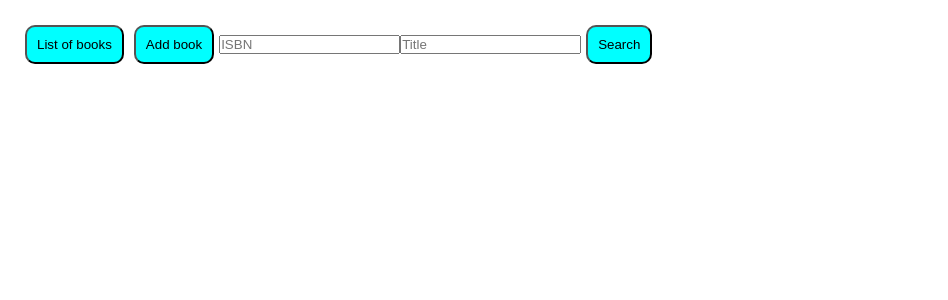
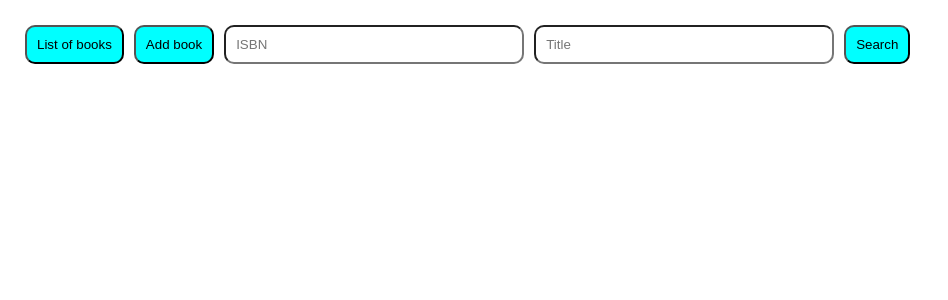
Before and after one commit to VictorFil67/library-front, a React (Create React App) app: page / in a window 1280 px wide. Shown: the top 300 px of the page, without its empty margins (0-948 px from the left). Built offline with nearby package versions, Linux system fonts and the light colour scheme.

Commit message:
deleted all unnecessary

```diff
--- a/src/App.css
+++ b/src/App.css
@@ -59,3 +59,10 @@ button {
   cursor: pointer;
   background-color: aqua;
 }
+
+.search {
+  padding: 10px;
+  border-radius: 10px;
+  min-width: 300px;
+  margin: 5px;
+}
--- a/src/App.jsx
+++ b/src/App.jsx
@@ -1,5 +1,4 @@
 import { useEffect, useState } from "react";
-// import axios from "axios";
 
 import "./App.css";
 import { api } from "./api/api";
@@ -15,12 +14,10 @@ function App() {
   const [author, setAuthor] = useState("");
   const [searchByIsbn, setSearchByIsbn] = useState("");
   const [searchByTitle, setSearchByTitle] = useState("");
-  // const [book, setBook] = useState("");
 
   async function getBooksList() {
     try {
       const { data } = await api("/");
-      console.log(data);
 
       setBooks(data);
     } catch (error) {
@@ -29,14 +26,9 @@ function App() {
   }
 
   function open(e) {
-    // e.target.nodeName === 'A'
-
-    console.log(e.currentTarget.nodeName);
     setmodal(e.currentTarget.nodeName);
   }
-  // function open() {
-  //   setmodal(true);
-  // }
+
   function close() {
     setmodal(false);
   }
@@ -73,10 +65,9 @@ function App() {
         params: query,
       });
       const book = [];
-      console.log(data);
+
       book.push(data);
       setBooks(book);
-      console.log(books);
     } catch (error) {
       setBooks([]);
       if (error.response.data.message === "Not Found") {
@@ -86,7 +77,6 @@ function App() {
       } else {
         console.error(error.message);
       }
-      // console.error.response.data.message ?? console.error.message;
     }
   }
 
@@ -100,6 +90,7 @@ function App() {
         placeholder="ISBN"
         value={searchByIsbn}
         onChange={handleChange}
+        className="search"
       />
       <input
         type="text"
@@ -107,6 +98,7 @@ function App() {
         placeholder="Title"
         value={searchByTitle}
         onChange={handleChange}
+        className="search"
       />
       <button onClick={searchBook}>Search</button>
 
--- a/src/api/api.js
+++ b/src/api/api.js
@@ -1,6 +1,5 @@
 import axios from "axios";
 
 export const api = axios.create({
-  //   baseURL: "https://e-pharmacy-franchise-back.onrender.com/api",
   baseURL: "http://localhost:4000/books",
 });
--- a/src/components/Book/Book.jsx
+++ b/src/components/Book/Book.jsx
@@ -17,12 +17,9 @@ export const Book = ({
 
   function handleclick(e) {
     if (e.target.nodeName === "BUTTON") {
-      console.log(e.currentTarget);
-      console.log(e.target);
       return;
     }
     if (e.target.nodeName !== "INPUT") {
-      console.log(e.target.nodeName);
       setState();
       open(e);
     }
@@ -35,8 +32,8 @@ export const Book = ({
 
   async function deleteBook(isbn) {
     try {
-      const { data } = await api.delete(`/${isbn}`);
-      console.log(data);
+      await api.delete(`/${isbn}`);
+
       getBooksList();
     } catch (error) {
       return console.error(error);
@@ -44,15 +41,14 @@ export const Book = ({
   }
 
   async function handleChange(e) {
-    console.log(check);
     setCheck(!check);
-    console.log(check);
+
     if (e.target.nodeName === "INPUT") {
       try {
-        const { data } = await api.patch(`/${isbn}/borrow`, {
+        await api.patch(`/${isbn}/borrow`, {
           isBorrowed: !check,
         });
-        console.log(data);
+
         getBooksList();
       } catch (error) {
         return console.error(error);
--- a/src/components/Book/Book.module.css
+++ b/src/components/Book/Book.module.css
@@ -6,3 +6,6 @@
   border-radius: 10px;
   padding: 15px;
 }
+input {
+  margin-left: 10px;
+}
--- a/src/components/Form/Form.jsx
+++ b/src/components/Form/Form.jsx
@@ -52,8 +52,8 @@ export const Form = ({
 
     const book = { isbn: isbnValue, title: titleValue, author: authorValue };
     try {
-      const { data } = await api.post("/", book);
-      console.log(data);
+      await api.post("/", book);
+
       close();
       getBooksList();
     } catch (error) {
@@ -66,8 +66,8 @@ export const Form = ({
 
     const book = { isbn: isbnValue, title: titleValue, author: authorValue };
     try {
-      const { data } = await api.put(`/${isbn}`, book);
-      console.log(data);
+      await api.put(`/${isbn}`, book);
+
       close();
       getBooksList();
     } catch (error) {
--- a/src/components/Modal/Modal.module.css
+++ b/src/components/Modal/Modal.module.css
@@ -15,10 +15,9 @@
   position: relative;
   border: 2px solid green;
   padding: 20px;
-  /* color: red; */
+
   background-color: rgb(198, 224, 201);
   border-radius: 14px;
-  /* max-width: 273px; */
 }
 
 .closeButton {
--- a/src/index.js
+++ b/src/index.js
@@ -1,17 +1,11 @@
-import React from 'react';
-import ReactDOM from 'react-dom/client';
-import './index.css';
-import App from './App';
-import reportWebVitals from './reportWebVitals';
+import React from "react";
+import ReactDOM from "react-dom/client";
+import "./index.css";
+import App from "./App";
 
-const root = ReactDOM.createRoot(document.getElementById('root'));
+const root = ReactDOM.createRoot(document.getElementById("root"));
 root.render(
   <React.StrictMode>
     <App />
   </React.StrictMode>
 );
-
-// If you want to start measuring performance in your app, pass a function
-// to log results (for example: reportWebVitals(console.log))
-// or send to an analytics endpoint. Learn more: https://bit.ly/CRA-vitals
-reportWebVitals();
--- a/src/reportWebVitals.js
+++ /dev/null
@@ -1,13 +0,0 @@
-const reportWebVitals = onPerfEntry => {
-  if (onPerfEntry && onPerfEntry instanceof Function) {
-    import('web-vitals').then(({ getCLS, getFID, getFCP, getLCP, getTTFB }) => {
-      getCLS(onPerfEntry);
-      getFID(onPerfEntry);
-      getFCP(onPerfEntry);
-      getLCP(onPerfEntry);
-      getTTFB(onPerfEntry);
-    });
-  }
-};
-
-export default reportWebVitals;
```
